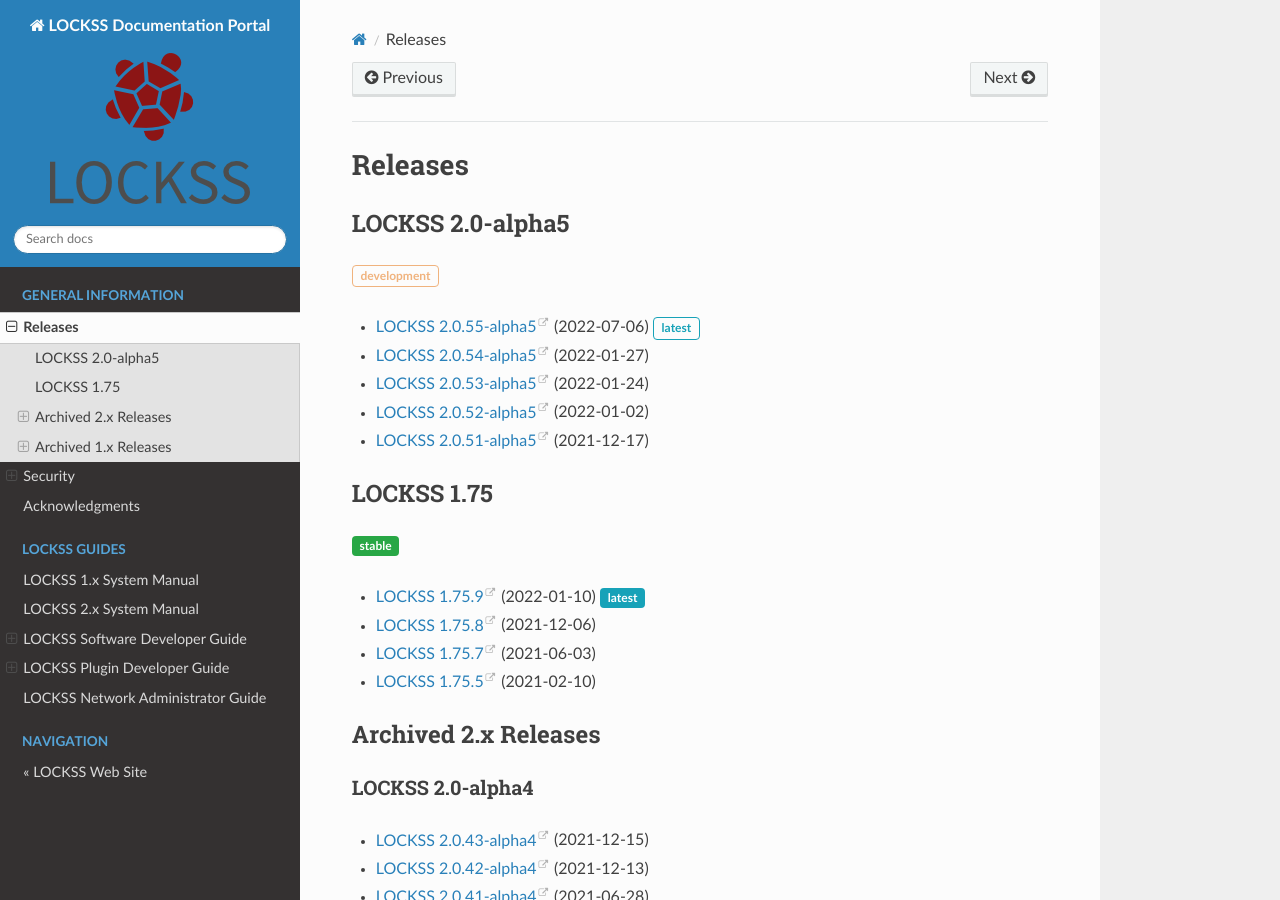
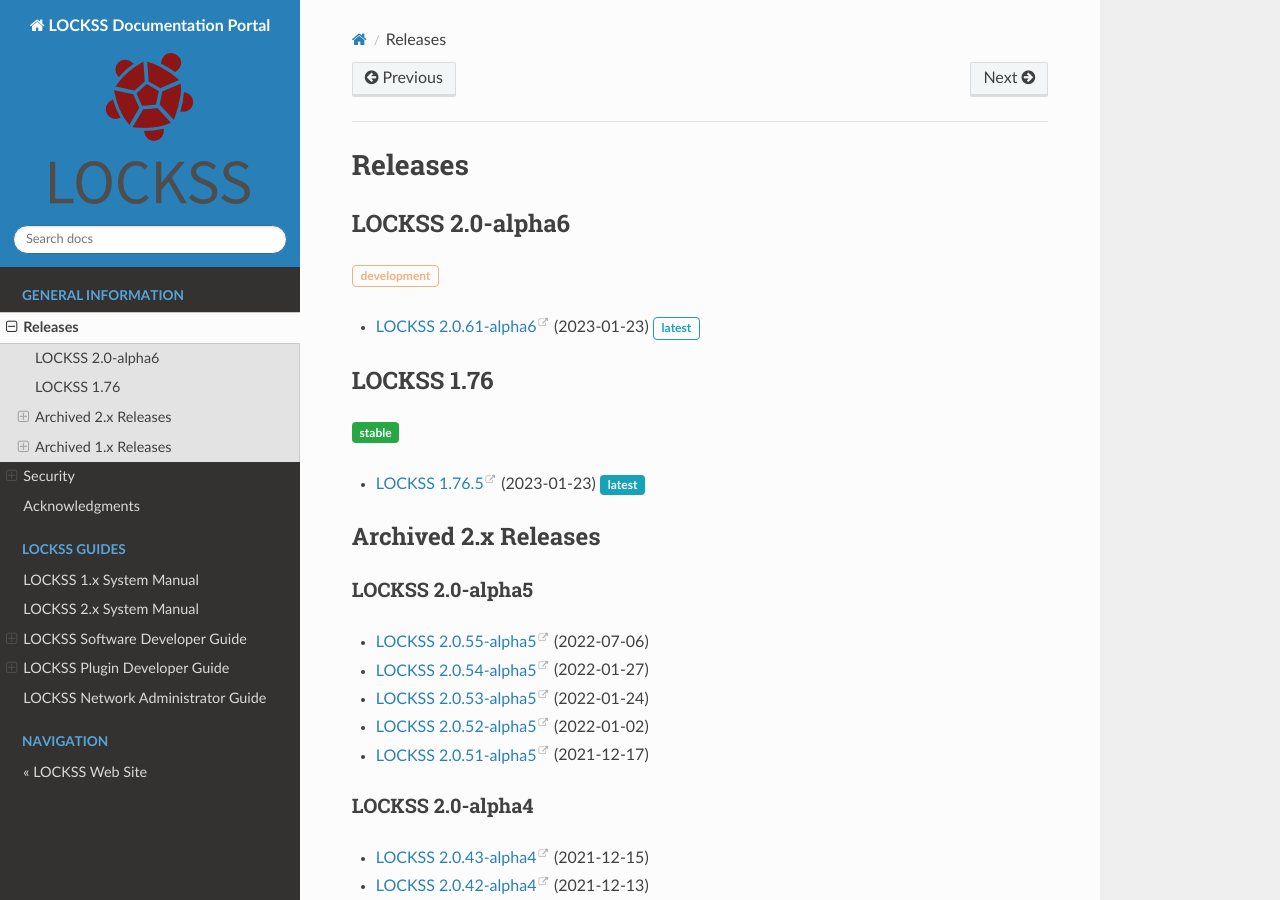
Before and after one commit to lockss/lockss-rtd-portal, a Sphinx documentation site: the page built from docs/releases.rst, in a window 1280 px wide and 900 px high. Built offline with Sphinx 7.4.7 and the Read the Docs theme 2.0.0, drawn with Linux system fonts in a browser that asks for light colours; some of the changed text lies outside the part shown.

Commit message:
1.76/2.0-alpha6 release
Squashed commit of the following:

commit 3bc10779a3b60efc8a368785efa26a125b07fe89
Author: Thib Guicherd-Callin <thib@cs.stanford.edu>
Date:   Mon Jan 23 12:09:17 2023 -0800

    Preparations for the 1.76/2.0-alpha6 release.

```diff
--- a/docs/releases.rst
+++ b/docs/releases.rst
@@ -3,7 +3,7 @@ Releases
 ========
 
 -----------------
-LOCKSS 2.0-alpha5
+LOCKSS 2.0-alpha6
 -----------------
 
 :bdg-warning-line:`development`
@@ -11,7 +11,7 @@ LOCKSS 2.0-alpha5
 .. include:: releases2.rst
 
 -----------
-LOCKSS 1.75
+LOCKSS 1.76
 -----------
 
 :bdg-success:`stable`
@@ -21,6 +21,20 @@ LOCKSS 1.75
 ---------------------
 Archived 2.x Releases
 ---------------------
+
+LOCKSS 2.0-alpha5
+=================
+
+*  `LOCKSS 2.0.55-alpha5 </projects/manual/en/2.0-alpha5/appendix/release-notes.html#lockss-2-0-55-alpha5>`_ (2022-07-06)
+
+*  `LOCKSS 2.0.54-alpha5 </projects/manual/en/2.0-alpha5/appendix/release-notes.html#lockss-2-0-54-alpha5>`_ (2022-01-27)
+
+*  `LOCKSS 2.0.53-alpha5 </projects/manual/en/2.0-alpha5/appendix/release-notes.html#lockss-2-0-53-alpha5>`_ (2022-01-24)
+
+*  `LOCKSS 2.0.52-alpha5 </projects/manual/en/2.0-alpha5/appendix/release-notes.html#lockss-2-0-52-alpha5>`_ (2022-01-02)
+
+*  `LOCKSS 2.0.51-alpha5 </projects/manual/en/2.0-alpha5/appendix/release-notes.html#lockss-2-0-51-alpha5>`_ (2021-12-17)
+
 
 LOCKSS 2.0-alpha4
 =================
@@ -71,6 +85,17 @@ LOCKSS 2.0-alpha0
 Archived 1.x Releases
 ---------------------
 
+LOCKSS 1.75
+===========
+
+*  `LOCKSS 1.75.9 <https://github.com/lockss/lockss-daemon/releases/tag/release-candidate_1-75-b9>`_ (2022-01-10)
+
+*  `LOCKSS 1.75.8 <https://github.com/lockss/lockss-daemon/releases/tag/release-candidate_1-75-b8>`_ (2021-12-06)
+
+*  `LOCKSS 1.75.7 <https://github.com/lockss/lockss-daemon/releases/tag/release-candidate_1-75-b7>`_ (2021-06-03)
+
+*  `LOCKSS 1.75.5 <https://github.com/lockss/lockss-daemon/releases/tag/release-candidate_1-75-b5>`_ (2021-02-10)
+
 LOCKSS 1.74
 ===========
 
--- a/docs/releases1.rst
+++ b/docs/releases1.rst
@@ -1,7 +1 @@
-*  `LOCKSS 1.75.9 <https://github.com/lockss/lockss-daemon/releases/tag/release-candidate_1-75-b9>`_ (2022-01-10) :bdg-info:`latest`
-
-*  `LOCKSS 1.75.8 <https://github.com/lockss/lockss-daemon/releases/tag/release-candidate_1-75-b8>`_ (2021-12-06)
-
-*  `LOCKSS 1.75.7 <https://github.com/lockss/lockss-daemon/releases/tag/release-candidate_1-75-b7>`_ (2021-06-03)
-
-*  `LOCKSS 1.75.5 <https://github.com/lockss/lockss-daemon/releases/tag/release-candidate_1-75-b5>`_ (2021-02-10)
+*  `LOCKSS 1.76.5 <https://github.com/lockss/lockss-daemon/releases/tag/release-candidate_1-76-b5>`_ (2023-01-23) :bdg-info:`latest`
--- a/docs/releases2.rst
+++ b/docs/releases2.rst
@@ -1,9 +1 @@
-*  `LOCKSS 2.0.55-alpha5 </projects/manual/en/2.0-alpha5/appendix/release-notes.html#lockss-2-0-55-alpha5>`_ (2022-07-06) :bdg-info-line:`latest`
-
-*  `LOCKSS 2.0.54-alpha5 </projects/manual/en/2.0-alpha5/appendix/release-notes.html#lockss-2-0-54-alpha5>`_ (2022-01-27)
-
-*  `LOCKSS 2.0.53-alpha5 </projects/manual/en/2.0-alpha5/appendix/release-notes.html#lockss-2-0-53-alpha5>`_ (2022-01-24)
-
-*  `LOCKSS 2.0.52-alpha5 </projects/manual/en/2.0-alpha5/appendix/release-notes.html#lockss-2-0-52-alpha5>`_ (2022-01-02)
-
-*  `LOCKSS 2.0.51-alpha5 </projects/manual/en/2.0-alpha5/appendix/release-notes.html#lockss-2-0-51-alpha5>`_ (2021-12-17)
+*  `LOCKSS 2.0.61-alpha6 </projects/manual/en/2.0-alpha6/appendix/release-notes.html#lockss-2-0-61-alpha6>`_ (2023-01-23) :bdg-info-line:`latest`
```
